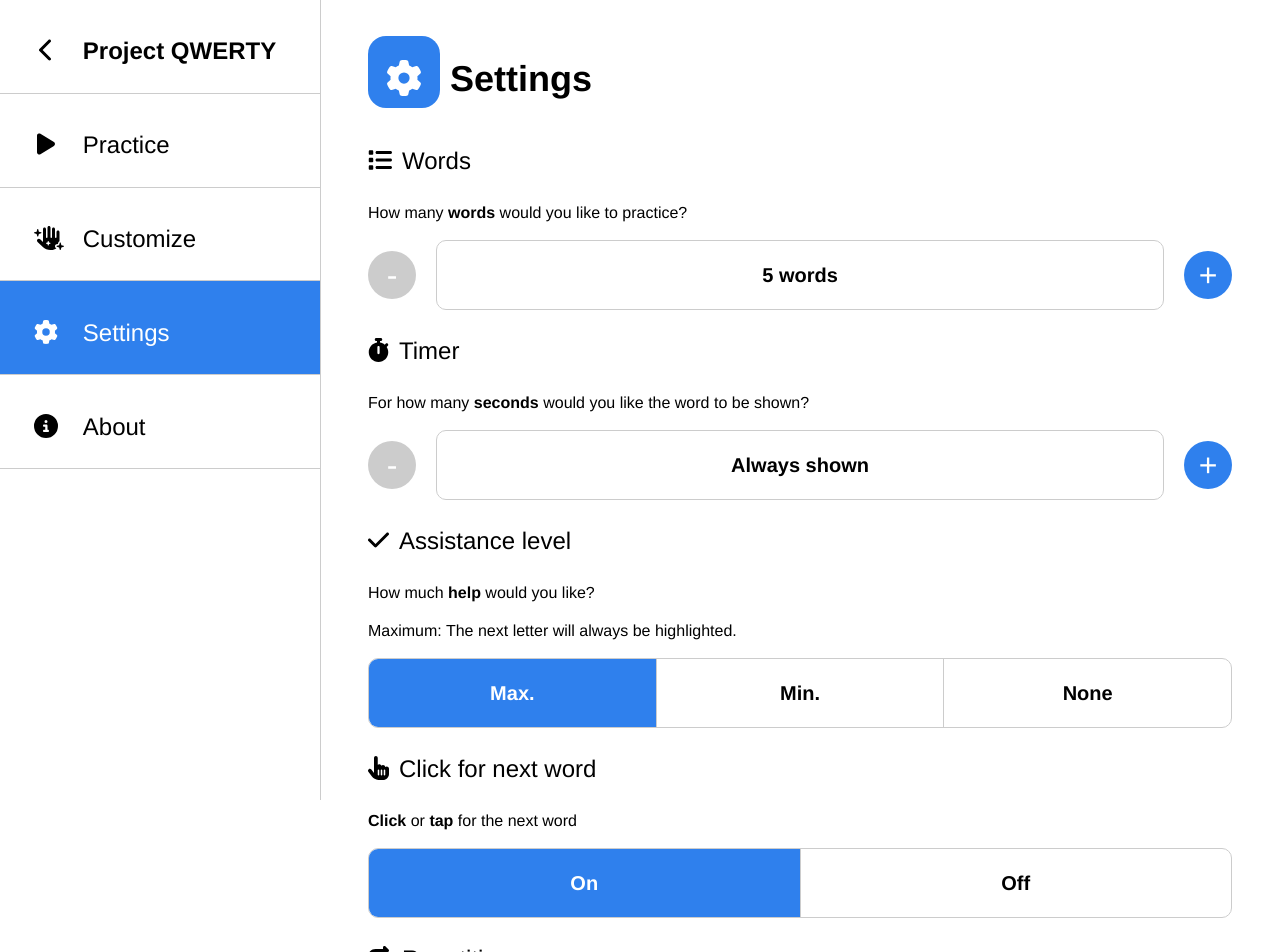
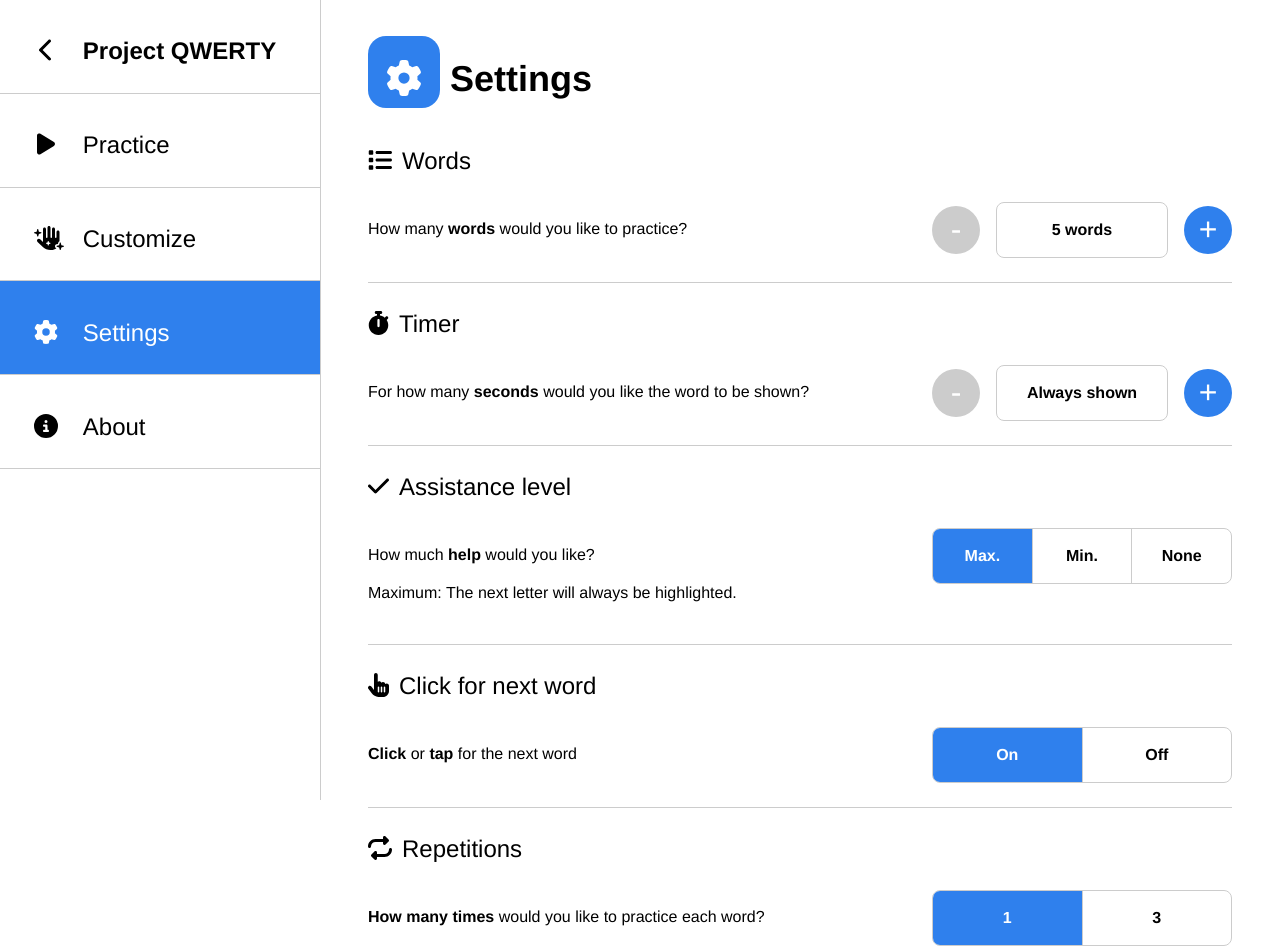
Before and after one commit to project-qwerty/project-qwerty, a Vue app: page /settings in a window 1280 px wide. Shown: the top 952 px of the page. Built offline with nearby package versions, Linux system fonts and the light colour scheme.

Commit message:
make Settings controls aligned to right

```diff
--- a/src/components/ShowAllSelector.vue
+++ b/src/components/ShowAllSelector.vue
@@ -31,7 +31,7 @@
     border: solid 1px var(--faint-colour);
     border-radius: 0.5em;
 
-    font-size: 20px;
+    font-size: 16px;
     font-weight: bold;
   }
 
--- a/src/components/ShowCurrentSelector.vue
+++ b/src/components/ShowCurrentSelector.vue
@@ -79,7 +79,7 @@
   }
 
   .display {
-    font-size: 20px;
+    font-size: 16px;
     font-weight: bold;
     text-align: center;
 
--- a/src/views/Settings.vue
+++ b/src/views/Settings.vue
@@ -2,15 +2,14 @@
   <div>
     <NavSidebar />
 
-    <!--The Width of the Timer Slider is set by the width of the div
-    min is the minimum value and max the maximum value-->
-
-    <!--Need to use getValue to use the slider as an input-->
     <div class="sidebar-page-content page-wrapper">
       <IconHeader :major="true" text="Settings" icon="gear" iconColour="var(--primary-colour)" />
 
       <IconHeader text="Words" icon="list" />
+      <div class="control-row">
         <p>How many <strong>words</strong> would you like to practice?</p>
+
+        <div class="control">
           <ShowCurrentSelector :options="[
                 { label: '5 words',  val: 5, },
                 { label: '10 words', val: 10, },
@@ -25,24 +24,36 @@
               ]"
               :initialValue="wordsPerSession"
               v-on:update="wordsPerSession = $event" />
+        </div>
+      </div>
 
       <IconHeader text="Timer" icon="stopwatch" />
+      <div class="control-row">
         <p>For how many <strong>seconds</strong> would you like the word to be shown?</p>
+
+        <div class="control">
           <ShowCurrentSelector :options="[
                 { label: 'Always shown', val: 0, },
-          { label: '5 seconds',            val: 5, },
-          { label: '10 seconds',           val: 10, },
-          { label: '15 seconds',           val: 15, },
-          { label: '20 seconds',           val: 20, },
-          { label: '25 seconds',           val: 25, },
-          { label: '30 seconds',           val: 30, },
+                { label: '5 seconds',    val: 5, },
+                { label: '10 seconds',   val: 10, },
+                { label: '15 seconds',   val: 15, },
+                { label: '20 seconds',   val: 20, },
+                { label: '25 seconds',   val: 25, },
+                { label: '30 seconds',   val: 30, },
               ]"
               :initialValue="wordDisplayTime"
               v-on:update="wordDisplayTime = $event" />
+          </div>
+        </div>
 
       <IconHeader text="Assistance level" icon="check" />
+      <div class="control-row">
+        <div>
           <p>How much <strong>help</strong> would you like?</p>
           <p>{{ assistanceLevelDescriptions[assistanceLevel] }}</p>
+        </div>
+
+        <div class="control">
           <ShowAllSelector :options="[
                 { label: 'Max.', val: 'MAX', },
                 { label: 'Min.', val: 'MIN', },
@@ -50,34 +61,50 @@
               ]"
               :activeValue="assistanceLevel"
               v-on:update="assistanceLevel = $event" />
+        </div>
+      </div>
 
       <IconHeader text="Click for next word" icon="hand-pointer" />
+      <div class="control-row">
         <p><strong>Click</strong> or <strong>tap</strong> for the next word</p>
+
+        <div class="control">
           <ShowAllSelector :options="[
                 { label: 'On',  val: true, },
                 { label: 'Off', val: false, },
               ]"
               :activeValue="clickForNextWord"
               v-on:update="clickForNextWord = $event" />
+        </div>
+      </div>
 
       <IconHeader text="Repetitions" icon="repeat" />
+      <div class="control-row">
         <p><strong>How many times</strong> would you like to practice each word?</p>
+
+        <div class="control">
           <ShowAllSelector :options="[
                 { label: '1', val: 1, },
                 { label: '3', val: 3, },
               ]"
               :activeValue="wordRepetitions"
               v-on:update="wordRepetitions = $event" />
+        </div>
+      </div>
 
       <IconHeader text="Capitalization" icon="font" />
+      <div class="control-row">
         <p>How would you like the words and keyboard to appear?</p>
+
+        <div class="control">
           <ShowAllSelector :options="[
                 { label: 'UPPERCASE', val: 'UPPERCASE', },
                 { label: 'lowercase', val: 'LOWERCASE', },
               ]"
               :activeValue="wordDisplayCapitalization"
               v-on:update="wordDisplayCapitalization = $event" />
-
+        </div>
+      </div>
     </div>
   </div>
 </template>
@@ -155,4 +182,19 @@
 
     text-align: left;
   }
+
+  .control-row {
+    display: flex;
+    flex-direction: row;
+    justify-content: space-between;
+    align-items: flex-start;
+
+    padding-bottom: 24px;
+    border-bottom: solid 1px var(--faint-colour);
+  }
+
+  .control-row .control {
+    flex-shrink: 0;
+    width: 300px;
+  }
 </style>
```
Lines whose indentation alone changed are shown as unchanged.
